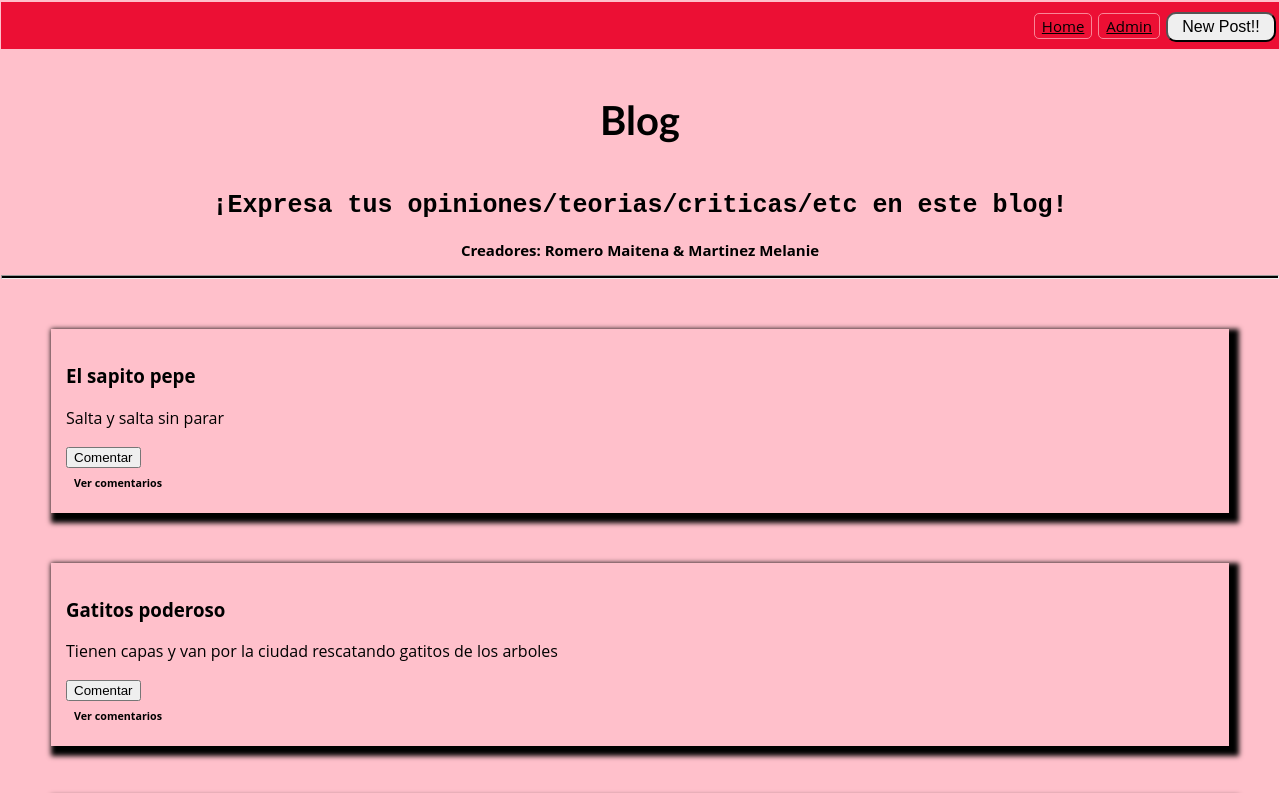
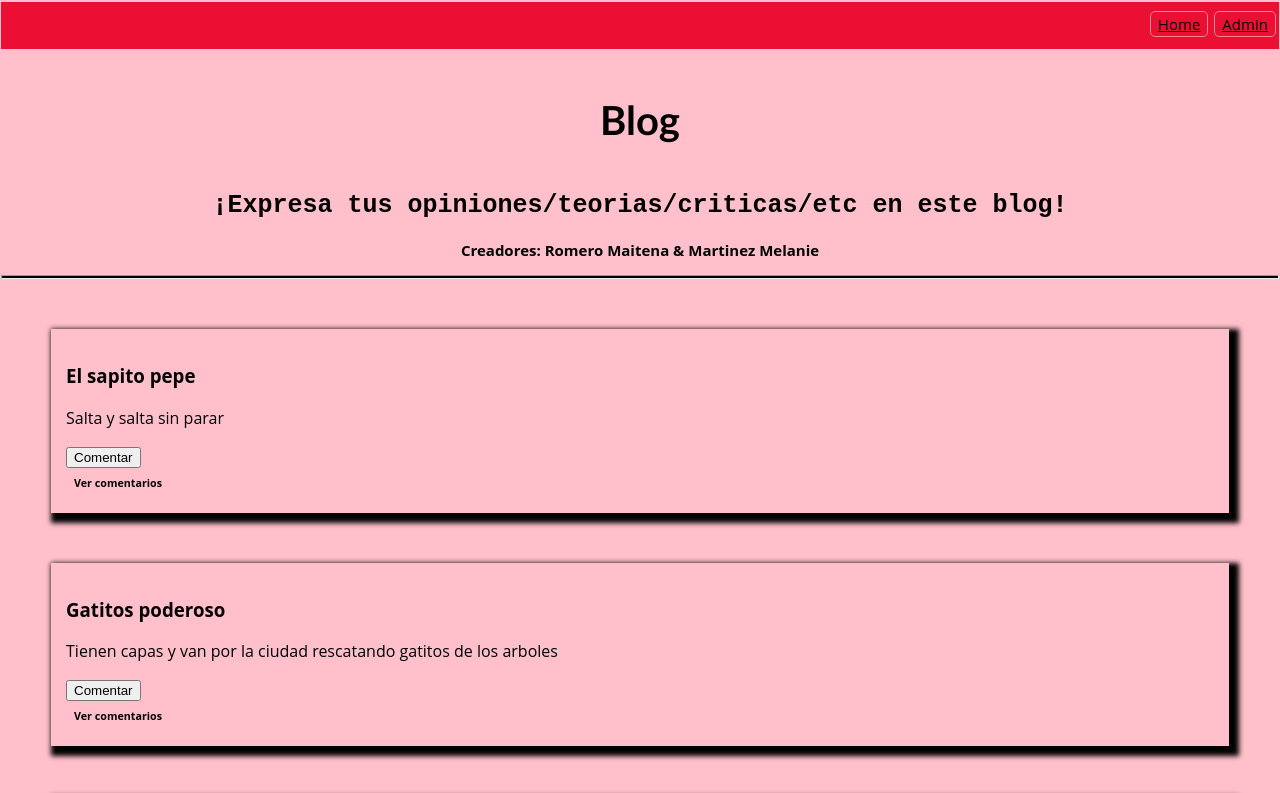
Before and after one commit to RMaitena/TP-Blog-Martinez-Romero, a React (Create React App) app: page / in a window 1280 px wide. Shown: the top 793 px of the page. Built offline with nearby package versions, Linux system fonts and the light colour scheme.

Commit message:
Un commit

```diff
--- a/src/Navegador.js
+++ b/src/Navegador.js
@@ -8,8 +8,7 @@ return (
    <ul>
     <li className="boton"><Link to="/inicio" >Home</Link></li>
     <li className="boton"><Link to="/admin">Admin</Link></li>
-    <li><Link to="/NewPost"><button className="btnsucces">New Post!!</button></Link></li>
-  </ul>
+    </ul>
  </nav>
 </BrowserRouter>
 );
```
Also changed, not shown: 7 other files (tests, documents, lock files or other folders).
